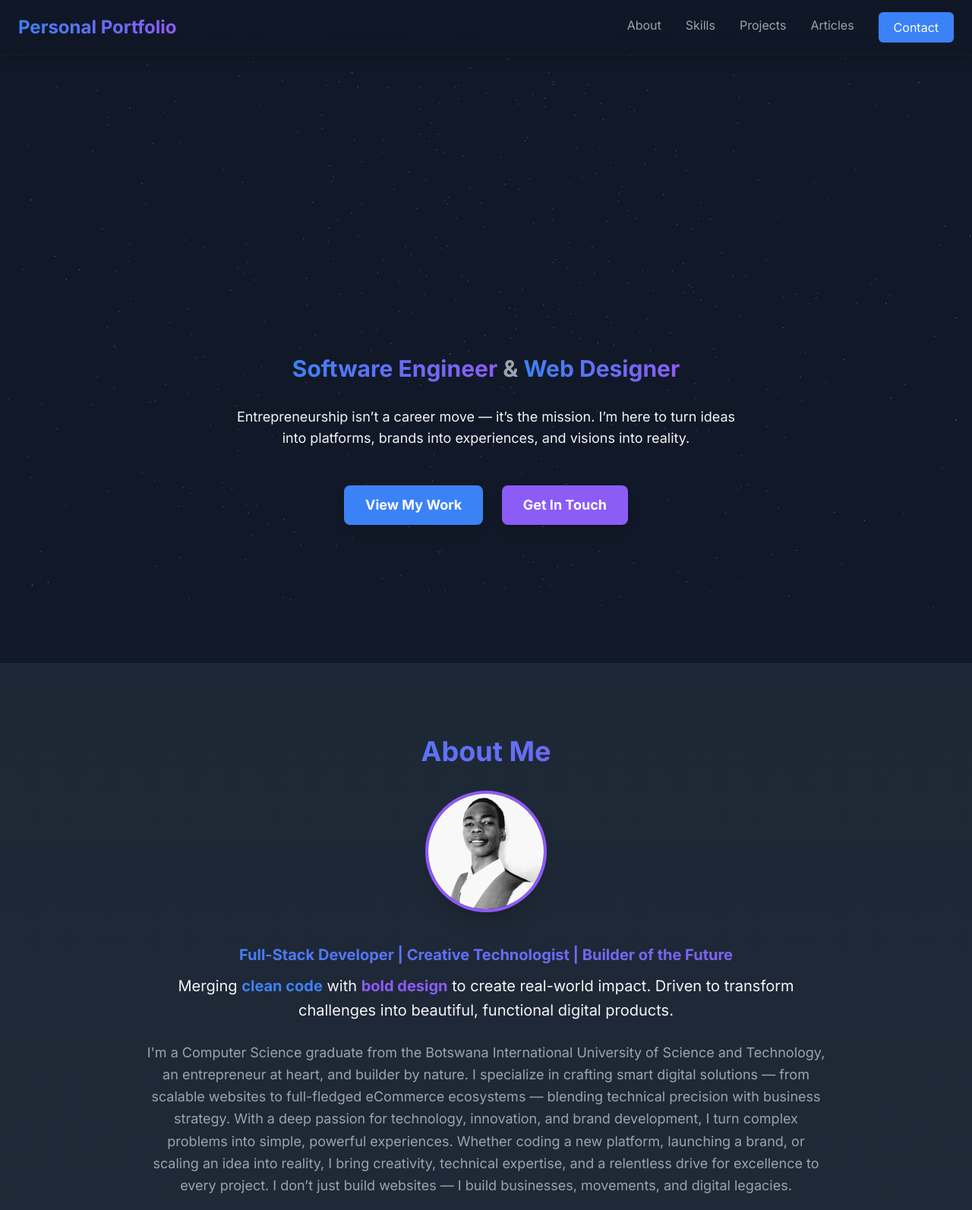
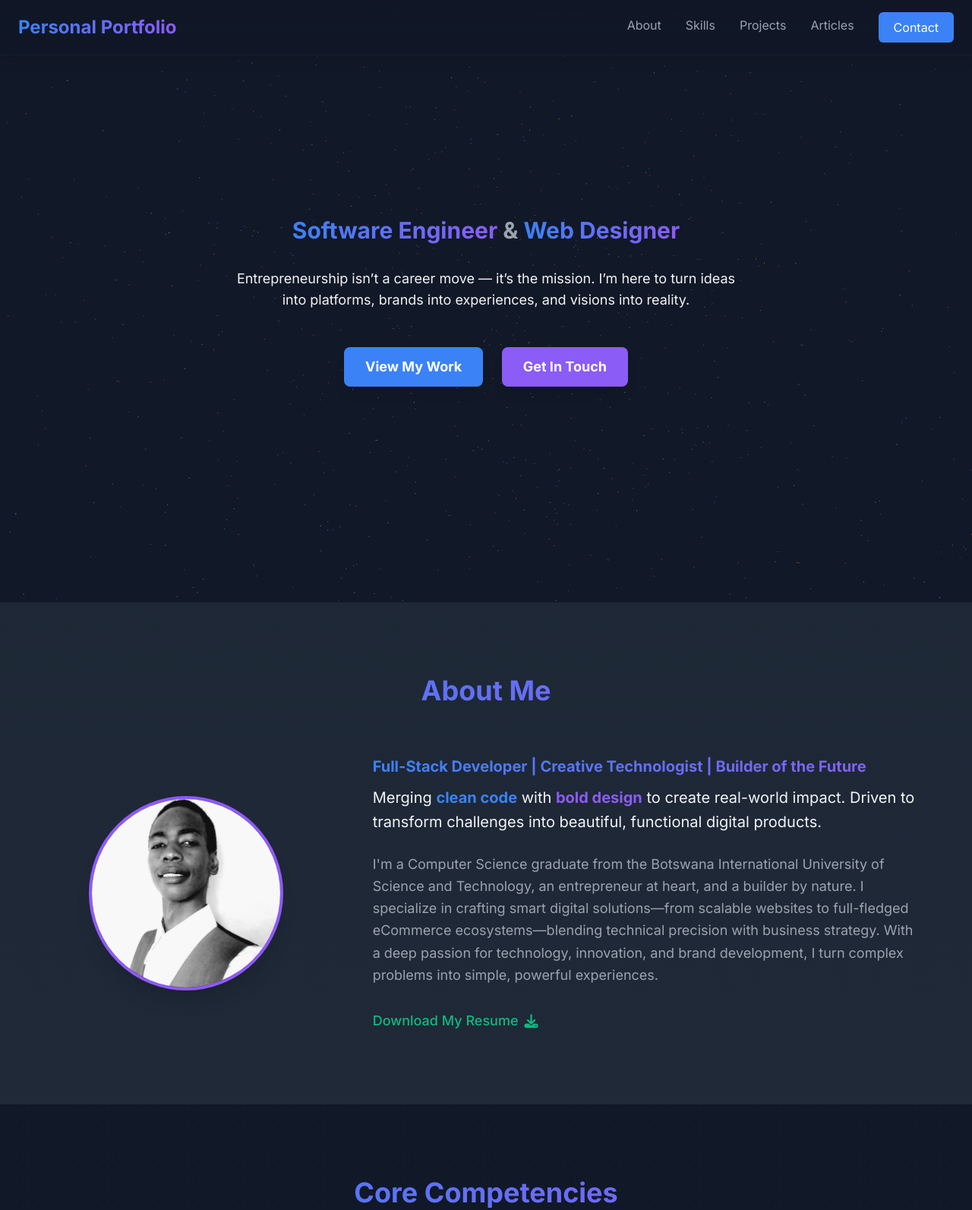
Before and after one commit to TheDonCipher/personal-portfolio-25, a plain HTML site: page index.html in a window 1280 px wide. Shown: the top 1593 px of the page at 76% size. Drawn offline with nearby package versions, Linux system fonts and the light colour scheme; animation ran at ten frames a second.

Commit message:
layout fix

```diff
--- a/index.html
+++ b/index.html
@@ -136,7 +136,7 @@
 
     <section
       id="home"
-      class="min-h-screen flex items-center relative overflow-hidden py-24 px-6"
+      class="min-h-screen flex items-center justify-center relative overflow-hidden px-6"
     >
       <div class="container mx-auto text-center">
         <h1
@@ -175,25 +175,29 @@
     </section>
 
     <section id="about" class="py-24 px-6 overflow-hidden">
-      <div class="container mx-auto max-w-4xl text-center">
+      <div class="container mx-auto max-w-6xl">
         <h2
-          class="text-4xl font-bold mb-8 text-gradient animate-on-scroll"
+          class="text-4xl font-bold mb-16 text-center text-gradient animate-on-scroll"
           data-animation="animate-fade-in-up"
         >
           About Me
         </h2>
+        <div
+          class="flex flex-col md:flex-row items-center gap-12 lg:gap-16 animate-on-scroll"
+          data-animation="animate-fade-in-up"
+        >
+          <!-- Image Column -->
+          <div class="w-full md:w-1/3 flex justify-center">
             <img
               src="avatar.jpeg"
-          alt="Your Name"
-          class="w-40 h-40 rounded-full mx-auto mb-10 border-4 border-secondary-accent shadow-xl animate-on-scroll"
-          data-animation="animate-fade-in"
+              alt="Kealeboga Ratshipa"
+              class="w-48 h-48 md:w-64 md:h-64 rounded-full object-cover border-4 border-secondary-accent shadow-xl"
               style="filter: saturate(1.2)"
             />
-        <p
-          class="text-xl text-light-text mb-6 leading-relaxed animate-on-scroll"
-          data-animation="animate-fade-in-up"
-          data-delay="100"
-        >
+          </div>
+          <!-- Text Column -->
+          <div class="w-full md:w-2/3 text-center md:text-left">
+            <p class="text-xl text-light-text mb-6 leading-relaxed">
               <span class="font-bold text-gradient block mb-2"
                 >Full-Stack Developer | Creative Technologist | Builder of the
                 Future</span
@@ -206,28 +210,16 @@
               to create real-world impact. Driven to transform challenges into
               beautiful, functional digital products.
             </p>
-        <p
-          class="text-lg text-medium-text leading-relaxed animate-on-scroll"
-          data-animation="animate-fade-in-up"
-          data-delay="200"
-        >
+            <p class="text-lg text-medium-text leading-relaxed">
               I'm a Computer Science graduate from the Botswana International
-          University of Science and Technology, an entrepreneur at heart, and builder by
-          nature. I specialize in crafting smart digital solutions — from
-          scalable websites to full-fledged eCommerce ecosystems — blending
-          technical precision with business strategy. With a deep passion for
-          technology, innovation, and brand development, I turn complex problems
-          into simple, powerful experiences. Whether coding a new platform,
-          launching a brand, or scaling an idea into reality, I bring
-          creativity, technical expertise, and a relentless drive for excellence
-          to every project. I don’t just build websites — I build businesses,
-          movements, and digital legacies.
+              University of Science and Technology, an entrepreneur at heart, and
+              a builder by nature. I specialize in crafting smart digital
+              solutions—from scalable websites to full-fledged eCommerce
+              ecosystems—blending technical precision with business strategy. With
+              a deep passion for technology, innovation, and brand development, I
+              turn complex problems into simple, powerful experiences.
             </p>
-        <div
-          class="mt-12 animate-on-scroll"
-          data-animation="animate-fade-in-up"
-          data-delay="300"
-        >
+            <div class="mt-8">
               <a
                 href="Kealeboga Ratshipa - Resume(2025).pdf"
                 target="_blank"
@@ -239,6 +231,8 @@
                   class="fas fa-download ml-2 transform group-hover:translate-y-0.5 transition-transform"
                 ></i>
               </a>
+            </div>
+          </div>
         </div>
       </div>
     </section>
--- a/script.js
+++ b/script.js
@@ -83,13 +83,13 @@ document.addEventListener('DOMContentLoaded', () => {
     const canvas = document.getElementById('three-canvas');
     if (canvas && typeof THREE !== 'undefined') {
         let scene, camera, renderer, particles, particleMaterial, mouseX = 0, mouseY = 0;
-        const particleCount = 2000; // Increased particle count slightly
+        const particleCount = 3500; // Further increased particle count
 
         function initThree() {
             try {
                 scene = new THREE.Scene();
-                camera = new THREE.PerspectiveCamera(75, window.innerWidth / window.innerHeight, 0.1, 1200); // Increased far plane
-                camera.position.z = 70; // Start slightly further back
+                camera = new THREE.PerspectiveCamera(75, window.innerWidth / window.innerHeight, 0.1, 2000); // Even further far plane
+                camera.position.z = 120; // Start further back for a grander scale
 
                 renderer = new THREE.WebGLRenderer({ canvas: canvas, alpha: true, antialias: true });
                 renderer.setSize(window.innerWidth, window.innerHeight);
@@ -97,44 +97,55 @@ document.addEventListener('DOMContentLoaded', () => {
 
                 const particleGeometry = new THREE.BufferGeometry();
                 const positions = new Float32Array(particleCount * 3);
-                const colors = new Float32Array(particleCount * 3); // For color variation
-                const colorPrimary = new THREE.Color(getComputedStyle(root).getPropertyValue('--primary-color').trim());
-                const colorAccent = new THREE.Color(getComputedStyle(root).getPropertyValue('--secondary-accent').trim());
+                const colors = new Float32Array(particleCount * 3);
+                const sizes = new Float32Array(particleCount);
+
+                const baseColors = [
+                    new THREE.Color(getComputedStyle(root).getPropertyValue('--primary-color').trim()),
+                    new THREE.Color(getComputedStyle(root).getPropertyValue('--secondary-accent').trim()),
+                    new THREE.Color('#10b981'), // Secondary Green
+                    new THREE.Color('#facc15'),  // Yellow Accent
+                    new THREE.Color('#f97316'),  // Orange Accent
+                    new THREE.Color('#ec4899'),   // Pink Accent
+                    new THREE.Color('#60a5fa'),   // Light Blue
+                    new THREE.Color('#a78bfa')    // Light Purple
+                ];
 
                 for (let i = 0; i < particleCount; i++) {
                     const i3 = i * 3;
-                    // Position particles in a sphere-like distribution
-                    const radius = 150 + Math.random() * 150; // Spread out more
+                    const radius = 300 + Math.random() * 400; // Even wider distribution
                     const phi = Math.acos(-1 + (2 * Math.random()));
                     const theta = Math.sqrt(particleCount * Math.PI) * phi;
 
                     positions[i3] = radius * Math.cos(theta) * Math.sin(phi);
                     positions[i3 + 1] = radius * Math.sin(theta) * Math.sin(phi);
-                    positions[i3 + 2] = radius * Math.cos(phi) + (Math.random() - 0.5) * 100; // Add depth variation
+                    positions[i3 + 2] = radius * Math.cos(phi) + (Math.random() - 0.5) * 250;
 
-                    // Assign colors (mix between primary and accent)
-                    const color = Math.random() > 0.5 ? colorPrimary : colorAccent;
+                    const color = baseColors[Math.floor(Math.random() * baseColors.length)];
                     colors[i3] = color.r;
                     colors[i3 + 1] = color.g;
                     colors[i3 + 2] = color.b;
+
+                    sizes[i] = Math.random() * 2.5 + 1.0; // Increased size variation
                 }
+
                 particleGeometry.setAttribute('position', new THREE.BufferAttribute(positions, 3));
-                particleGeometry.setAttribute('color', new THREE.BufferAttribute(colors, 3)); // Add color attribute
+                particleGeometry.setAttribute('color', new THREE.BufferAttribute(colors, 3));
+                particleGeometry.setAttribute('size', new THREE.BufferAttribute(sizes, 1));
 
                 particleMaterial = new THREE.PointsMaterial({
-                    size: 0.4, // Slightly larger particles
-                    vertexColors: true, // Use vertex colors
+                    size: 0.7, // Larger base size
+                    vertexColors: true,
                     transparent: true,
-                    opacity: 0.8,
+                    opacity: 0.95, // Higher base opacity
                     blending: THREE.AdditiveBlending,
-                    sizeAttenuation: true, // Particles smaller further away
-                    depthWrite: false // Prevents particles obscuring each other weirdly
+                    sizeAttenuation: true,
+                    depthWrite: false
                 });
 
                 particles = new THREE.Points(particleGeometry, particleMaterial);
                 scene.add(particles);
 
-                // Mouse move listener
                 document.addEventListener('mousemove', onDocumentMouseMove, false);
                 window.addEventListener('resize', onWindowResize, false);
 
@@ -155,7 +166,6 @@ document.addEventListener('DOMContentLoaded', () => {
         }
 
         function onDocumentMouseMove(event) {
-            // Normalize mouse position (-1 to +1)
             mouseX = (event.clientX / window.innerWidth) * 2 - 1;
             mouseY = -(event.clientY / window.innerHeight) * 2 + 1;
         }
@@ -167,15 +177,15 @@ document.addEventListener('DOMContentLoaded', () => {
             requestAnimationFrame(animate);
             const elapsedTime = clock.getElapsedTime();
 
-            // Rotate particles slowly
-            particles.rotation.y = elapsedTime * 0.03;
-            particles.rotation.x = elapsedTime * 0.015;
+            particles.rotation.y = elapsedTime * 0.01;
+            particles.rotation.x = elapsedTime * 0.002;
 
-            // Move camera slightly based on mouse position for parallax effect
-            // Dampen the movement for smoother effect
-            camera.position.x += (mouseX * 5 - camera.position.x) * 0.02; // Adjust multiplier (5) for sensitivity
-            camera.position.y += (mouseY * 5 - camera.position.y) * 0.02;
-            camera.lookAt(scene.position); // Keep camera focused on the center
+            // More dramatic twinkle
+            particles.material.opacity = Math.sin(elapsedTime * 2.5) * 0.3 + 0.7;
+
+            camera.position.x += (mouseX * 2 - camera.position.x) * 0.01;
+            camera.position.y += (mouseY * 2 - camera.position.y) * 0.01;
+            camera.lookAt(scene.position);
 
             renderer.render(scene, camera);
         }
@@ -183,7 +193,6 @@ document.addEventListener('DOMContentLoaded', () => {
         initThree();
     } else {
         console.warn("Three.js library not found or canvas element missing.");
-        // Add fallback background if canvas fails
         document.body.style.backgroundImage = 'linear-gradient(to bottom, #111827, #1f2937)';
     }
 });
--- a/styles.css
+++ b/styles.css
@@ -53,6 +53,12 @@ body {
     clip-path: inset(0 0 0 0);
   }
 }
+/* Twinkle animation for stars */
+@keyframes twinkle {
+  0%, 100% { opacity: 0.7; transform: scale(1); }
+  50% { opacity: 1; transform: scale(1.2); }
+}
+
 .headline-reveal span {
   display: inline-block; /* Needed for clip-path */
   animation: reveal 1.5s cubic-bezier(0.25, 1, 0.5, 1) forwards;
@@ -197,6 +203,10 @@ nav a:hover {
   position: relative; /* Ensure content is above canvas */
   z-index: 1;
   background: transparent; /* Let canvas show through */
+  min-height: 90vh;
+  display: flex;
+  flex-direction: column;
+  justify-content: flex-start;
 }
 /* Add subtle gradient overlay to sections on top of canvas */
 #about,
@@ -277,9 +287,21 @@ footer {
 }
 
 /* Improved Mobile Responsiveness */
+@media (max-width: 1024px) {
+  .container {
+    padding-left: 1.5rem;
+    padding-right: 1.5rem;
+  }
+}
+
 @media (max-width: 768px) {
   .headline-reveal span {
     font-size: 2.5rem;
+    line-height: 1.2;
+  }
+
+  h2 {
+    font-size: 2.25rem !important;
   }
 
   .project-card {
@@ -296,8 +318,8 @@ footer {
 
   /* Ensure proper spacing on mobile */
   section {
-    padding-top: 3rem;
-    padding-bottom: 3rem;
+    padding-top: 4rem;
+    padding-bottom: 4rem;
   }
 
   /* Improve form elements on mobile */
```
Also changed, not shown: hero_section.png (added). Lines whose indentation alone changed are shown as unchanged.
